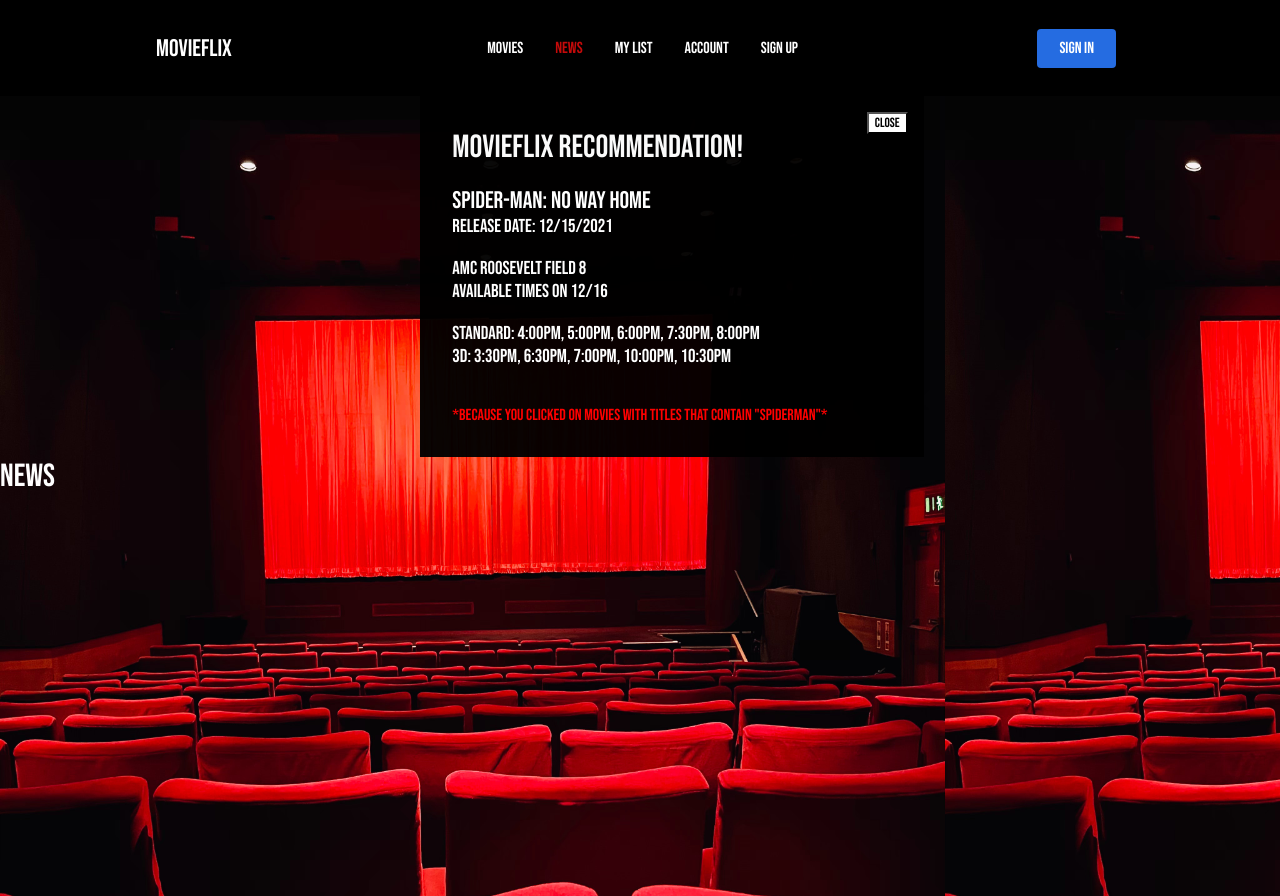
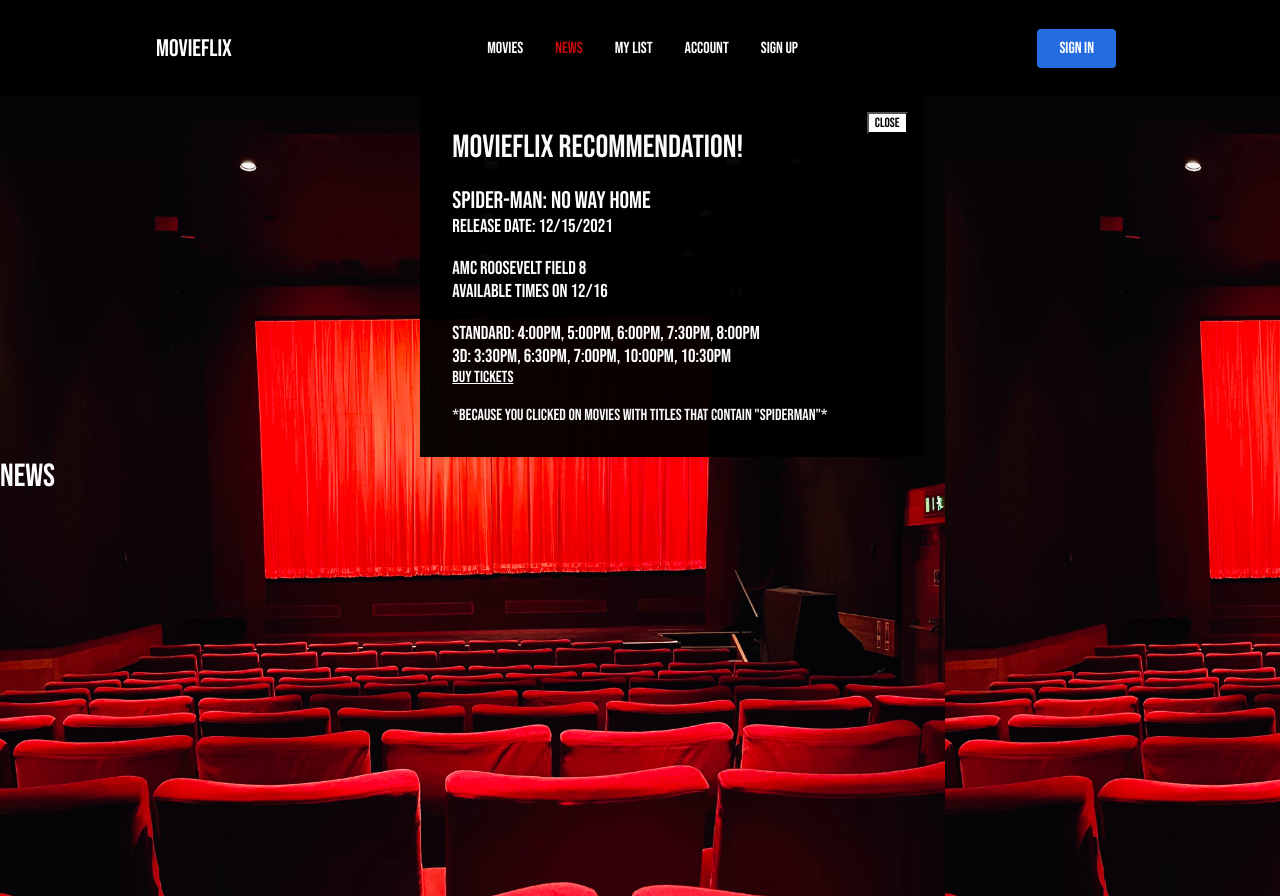
Before and after one commit to mvalen11/MovieFlix, a React (Create React App) app: page /news in a window 1280 px wide. Built offline with nearby package versions, Linux system fonts and the light colour scheme.

Commit message:
Just added some notes

```diff
--- a/src/components/Popup.js
+++ b/src/components/Popup.js
@@ -17,8 +17,9 @@ function Popup(props){
           <br/>
           <h3>Standard: 4:00pm, 5:00pm, 6:00pm, 7:30pm, 8:00pm </h3>
           <h3>3D: 3:30pm, 6:30pm, 7:00pm, 10:00pm, 10:30pm </h3>
+          <a className="White" href={"https://www.fandango.com/amc-roosevelt-field-8-aabqp/theater-page?date=2021-12-16"}>Buy Tickets</a>
           <br/><br/>
-          <p className="reason">*Because you clicked on movies with titles that contain "Spiderman"*</p>
+          <p>*Because you clicked on movies with titles that contain "Spiderman"*</p>
         </div>
       </div>
   ) : " " ;
--- a/src/components/Popup/Popup.css
+++ b/src/components/Popup/Popup.css
@@ -27,5 +27,5 @@
 }
 
 .reason{
-    color:red;
+    color:white;
 }
--- a/src/components/Row.js
+++ b/src/components/Row.js
@@ -52,7 +52,7 @@ function Row({title, fetchUrl, isLargeRow}){
             className={toggle ? 'row__posterstextvisible' : 'row__posterstext'}>
                 <h1> {"Lucifer"}</h1>
                 <h2> {"Release Date: January 25, 2016"}</h2>
-                <p> Bored and unhappy as the Lord of Hell, Lucifer Morningstar abandoned his throne and retired to Los Angeles, where he has teamed up with LAPD detective Chloe Decker to take down criminals. But the longer he's away from the underworld, the greater the threat that the worst of humanity could escape. </p>
+                <p className="postertextdesc"> Bored and unhappy as the Lord of Hell, Lucifer Morningstar abandoned his throne and retired to Los Angeles, where he has teamed up with LAPD detective Chloe Decker to take down criminals. But the longer he's away from the underworld, the greater the threat that the worst of humanity could escape. </p>
             </div>
         </div>
     )
--- a/src/components/Rows/Row.css
+++ b/src/components/Rows/Row.css
@@ -24,6 +24,12 @@
     color: white;
 }
 
+.postertextdesc{
+    max-width: 400pt;
+    text-align:center;
+    margin:auto;
+}
+
 .row__posters::-webkit-scrollbar{
     display:none;
 }
@@ -33,7 +39,6 @@
     width: 100%;
     max-height: 200px;
     margin-left: 15px;
-
 }
 
 /* hover effect */
--- a/src/pages/home.js
+++ b/src/pages/home.js
@@ -1,13 +1,10 @@
 import React from 'react'
 import Banner from "../components/Banner.js"
-import Popup from "../components/Popup"
 
-const Home = () => {
+function Home() {
   return (
-    <div className = "White">
+    <div>
       <Banner/>
-
-
     </div>
   );
 };
--- a/src/pages/movies.js
+++ b/src/pages/movies.js
@@ -2,6 +2,8 @@ import React, {useState, useEffect} from 'react';
 import Row from '../components/Row';
 import requests from '../requests';
 import Popup from '../components/Popup';
+import Banner from '../components/Banner';
+import '../components/Rows/Row.css'
 
   const Movies = () => {
 
@@ -16,8 +18,11 @@ import Popup from '../components/Popup';
   }, [])
 
   return (
+
     <div>
       <Popup trigger={timePopUp} setTrigger={setTimePopup}></Popup>
+
+      <Banner/>
       <Row title="MOVIEFLIX ORIGINALS" fetchUrl={requests.fetchNetflixOriginals} />
       <Row title="Trending Now" fetchUrl={requests.fetchTrending}/>
       <Row title="Action Movies" fetchUrl={requests.fetchActionMovies}/>
@@ -26,6 +31,7 @@ import Popup from '../components/Popup';
       <Row title="Romance Movies" fetchUrl={requests.fetchRomanceMovies}/>
       <Row title="Documentaries" fetchUrl={requests.fetchDocumentaries}/>
     </div>
+
   );
 };
 
```
Also changed, not shown: src/components/Notes.txt (added).
